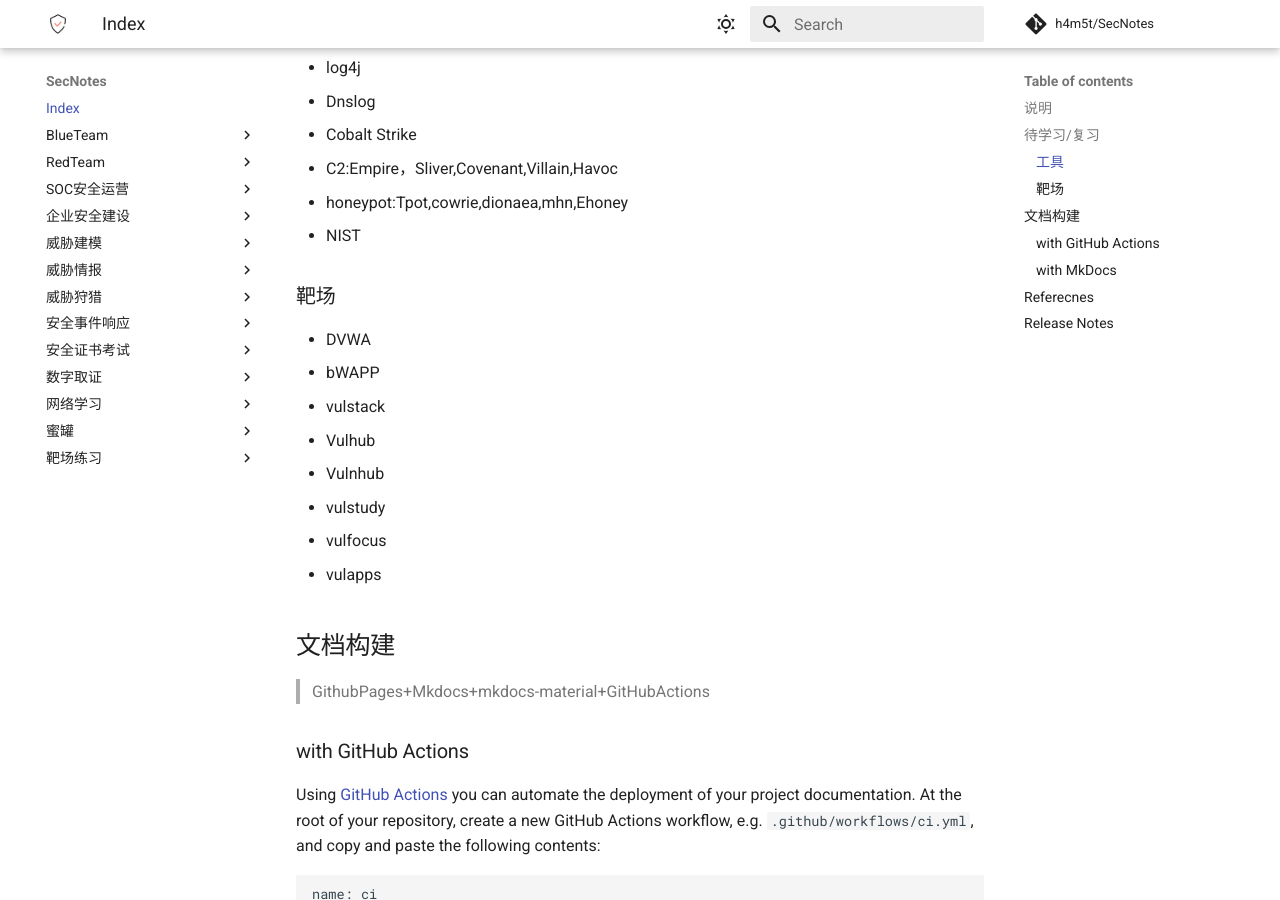
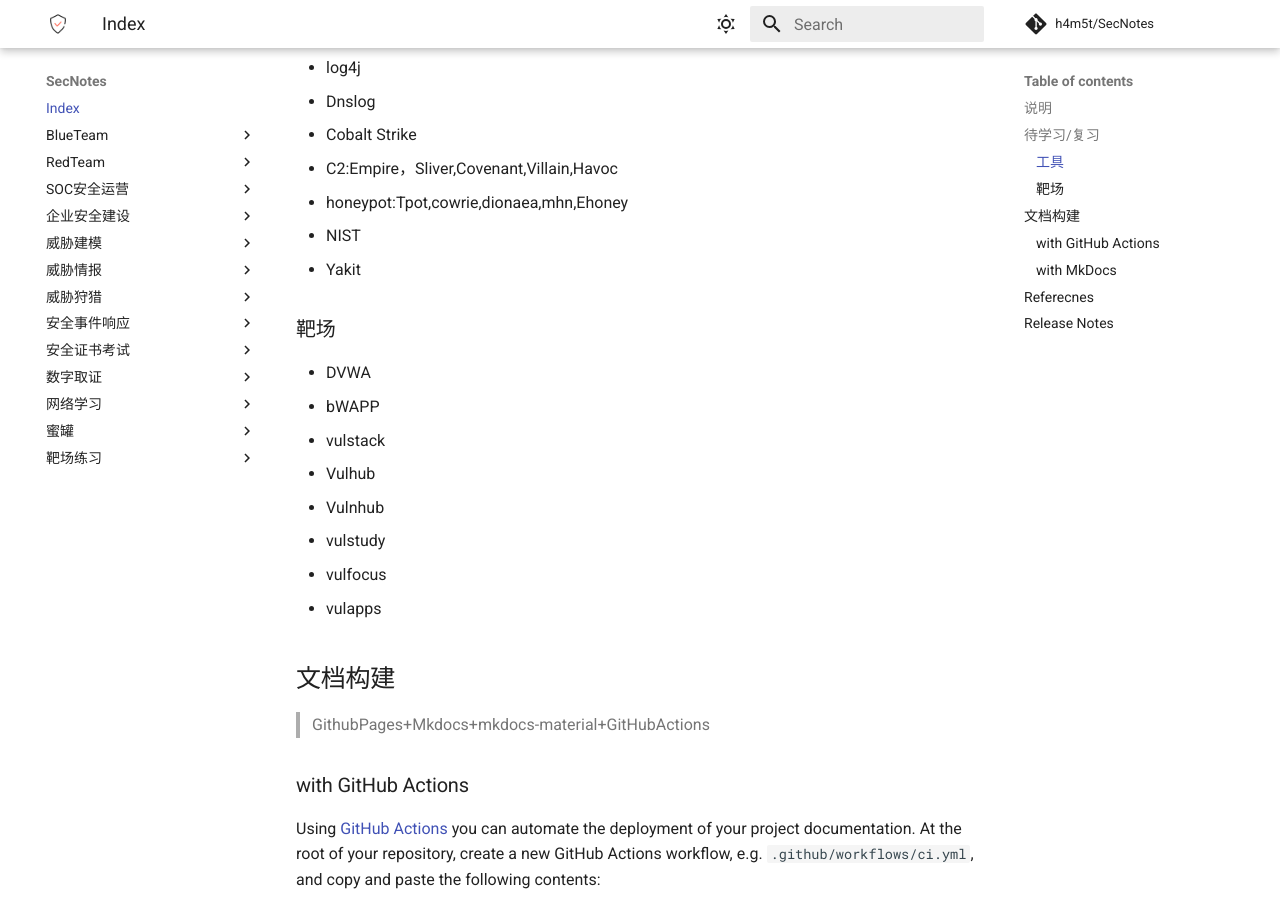
Before and after one commit to h4m5t/SecNotes, an MkDocs documentation site: the page built from docs/index.md, in a window 1280 px wide and 900 px high, scrolled down 1093 px. Built offline with MkDocs 1.6.1 and Material for MkDocs 9.7.7, drawn with Linux system fonts in a browser that asks for light colours; comment, search, counter and statistics services are not loaded.

Commit message:
Update index.md

```diff
--- a/docs/index.md
+++ b/docs/index.md
@@ -37,6 +37,7 @@
 * C2:Empire，Sliver,Covenant,Villain,Havoc
 * honeypot:Tpot,cowrie,dionaea,mhn,Ehoney
 * NIST
+* Yakit
 
 ### 靶场
 * DVWA
```
